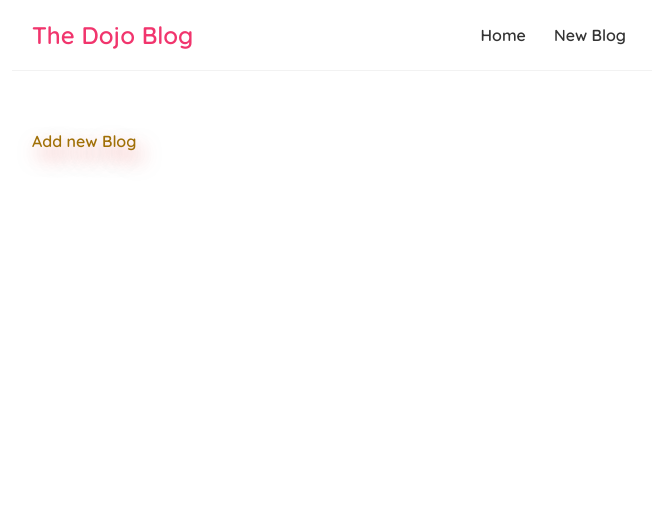
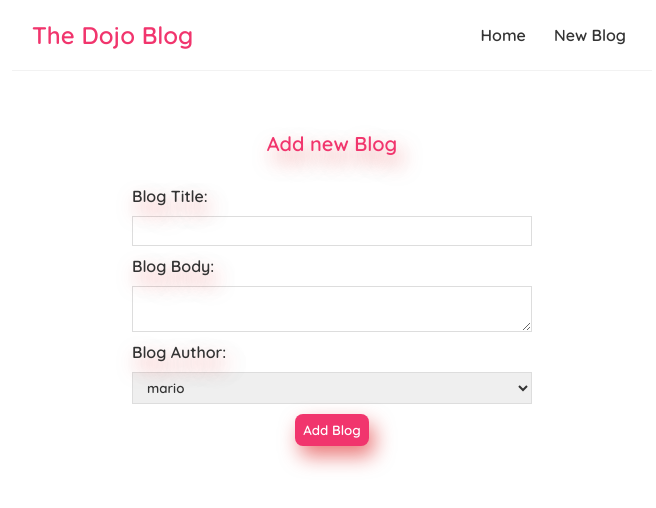
Before and after one commit to BilalMlym/dojo-blog, a React (Create React App) app: page /create in a window 1280 px wide. Shown: the top 508 px of the page, without its empty margins (308-964 px from the left). Built offline with nearby package versions, Linux system fonts and the light colour scheme.

Commit message:
completed 27th lesson

```diff
--- a/src/Create.js
+++ b/src/Create.js
@@ -1,7 +1,40 @@
+import { useState } from "react";
+
 const Create = () => {
-    return (
-        <div className="create"> Add new Blog</div>
-     );
-}
+
+    const [title, setTitle] = useState('');
+    const [body, setBody] = useState('');
+    const [author, setAuthor] = useState('');
+  return (
+    <div className="create">
+      <h2> Add new Blog</h2>
+      <form>
+        <label> Blog Title:</label>
+        <input
+        type="text"
+        required
+        value={title}
+        onChange={(e) => setTitle(e.target.value)}/>
+
+        <label> Blog Body:</label>
+        <textarea
+        required
+        value={body}
+        onChange={(e) => setBody(e.target.value)}
+        ></textarea>
+        <label> Blog Author:</label>
+        <select
+        value={author}
+        onChange={(e) => setAuthor(e.target.value)}>
+          <option value="mario">mario</option>
+          <option value="yoshi">yoshi</option>
+        </select>
+        <button>Add Blog</button>
+        <p>{title}</p>
+        <p>{body}</p>
+      </form>
+    </div>
+  );
+};
 
 export default Create;
--- a/src/index.scss
+++ b/src/index.scss
@@ -87,3 +87,52 @@
   //     clip-path: polygon(0 0, 100% 0, 100% 100%, 0 100%);
   //   }
   // }
+
+  .blog-details h2 {
+    font-size: 20px;
+    color: #f1356d;
+    margin-bottom: 10px;
+  }
+  .blog-details div {
+    margin: 20px 0;
+  }
+  .blog-details button {
+    background: #f1356d;
+    color: #fff;
+    border: 0;
+    padding: 8px;
+    border-radius: 8px;
+    cursor: pointer;
+  }
+
+  /* create new blog form */
+.create {
+  max-width: 400px;
+  margin: 0 auto;
+  text-align: center;
+}
+.create label {
+  text-align: left;
+  display: block;
+}
+.create h2 {
+  font-size: 20px;
+  color: #f1356d;
+  margin-bottom: 30px;
+}
+.create input, .create textarea, .create select {
+  width: 100%;
+  padding: 6px 10px;
+  margin: 10px 0;
+  border: 1px solid #ddd;
+  box-sizing: border-box;
+  display: block;
+}
+.create button {
+  background: #f1356d;
+  color: #fff;
+  border: 0;
+  padding: 8px;
+  border-radius: 8px;
+  cursor: pointer;
+}
```
